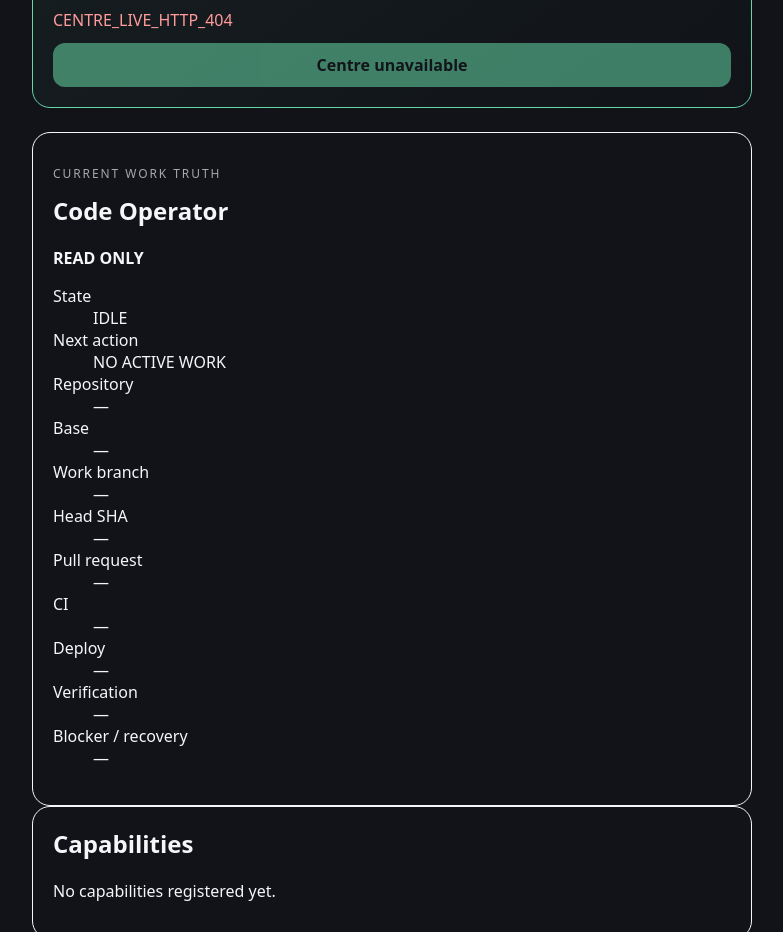
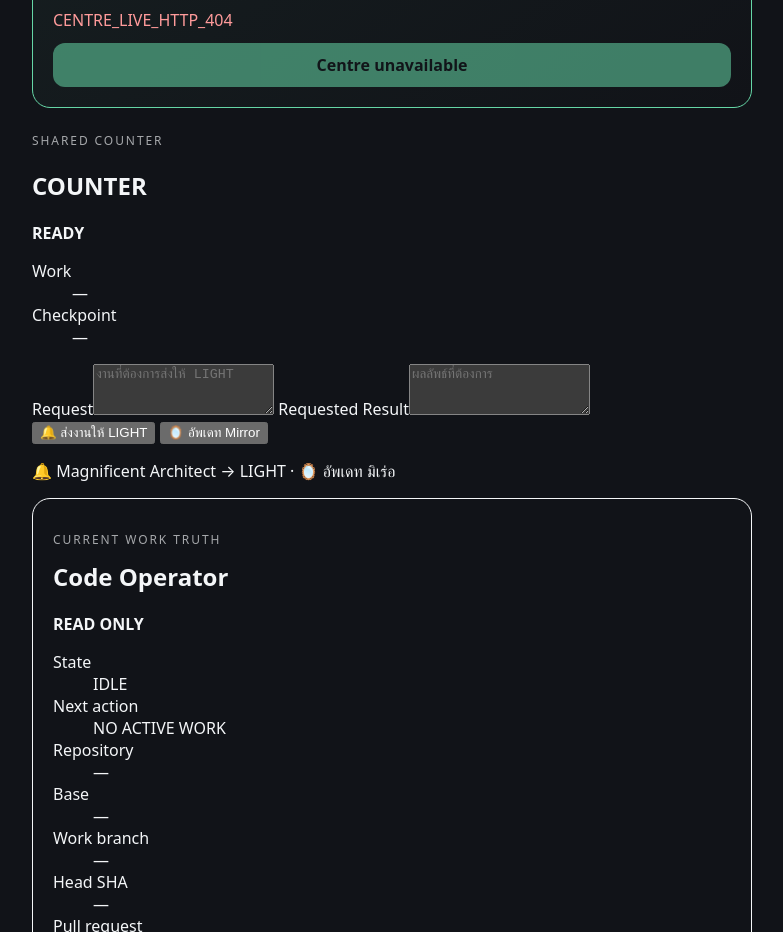
Before and after one commit to pureekangraw-ops/standard-, a website with bundled scripts: page go-hub.html in a window 1280 px wide. Shown: the part 926-1858 px from the top of the page, without its empty margins (248-1031 px from the left). Built offline with nearby package versions, Linux system fonts and the light colour scheme; no server answers.

Commit message:
GO Hub: add Counter form with two bells

```diff
--- a/go-hub.html
+++ b/go-hub.html
@@ -46,6 +46,29 @@
         <button type="submit" data-centre-action>Review task</button>
       </form>
     </section>
+    <section class="counter-panel" aria-labelledby="counter-title" data-counter>
+      <div class="counter-heading">
+        <div>
+          <p class="hub-kicker">SHARED COUNTER</p>
+          <h2 id="counter-title">COUNTER</h2>
+        </div>
+        <strong class="counter-state" data-counter-state>READY</strong>
+      </div>
+      <dl class="counter-identity">
+        <div><dt>Work</dt><dd data-counter-work>—</dd></div>
+        <div><dt>Checkpoint</dt><dd data-counter-checkpoint>—</dd></div>
+      </dl>
+      <form class="counter-form" data-counter-form>
+        <label>Request<textarea name="counterRequest" rows="3" required placeholder="งานที่ต้องการส่งให้ LIGHT"></textarea></label>
+        <label>Requested Result<textarea name="counterRequestedResult" rows="3" required placeholder="ผลลัพธ์ที่ต้องการ"></textarea></label>
+        <div class="counter-bells">
+          <button type="submit" data-counter-light-bell>🔔 ส่งงานให้ LIGHT</button>
+          <button type="button" class="counter-mirror-bell" data-counter-mirror-bell>🪞 อัพเดท Mirror</button>
+        </div>
+        <p class="counter-route">🔔 Magnificent Architect → LIGHT · 🪞 อัพเดท มิเร่อ</p>
+        <p class="counter-result" data-counter-result role="status"></p>
+      </form>
+    </section>
     <section class="go-workbench" aria-label="GO Workbench" data-workbench-shell hidden>
       <div class="go-workbench__item"><span>Mission</span><strong data-workbench-mission>—</strong></div>
       <div class="go-workbench__item"><span>Blueprint</span><strong data-workbench-blueprint>—</strong></div>
```
